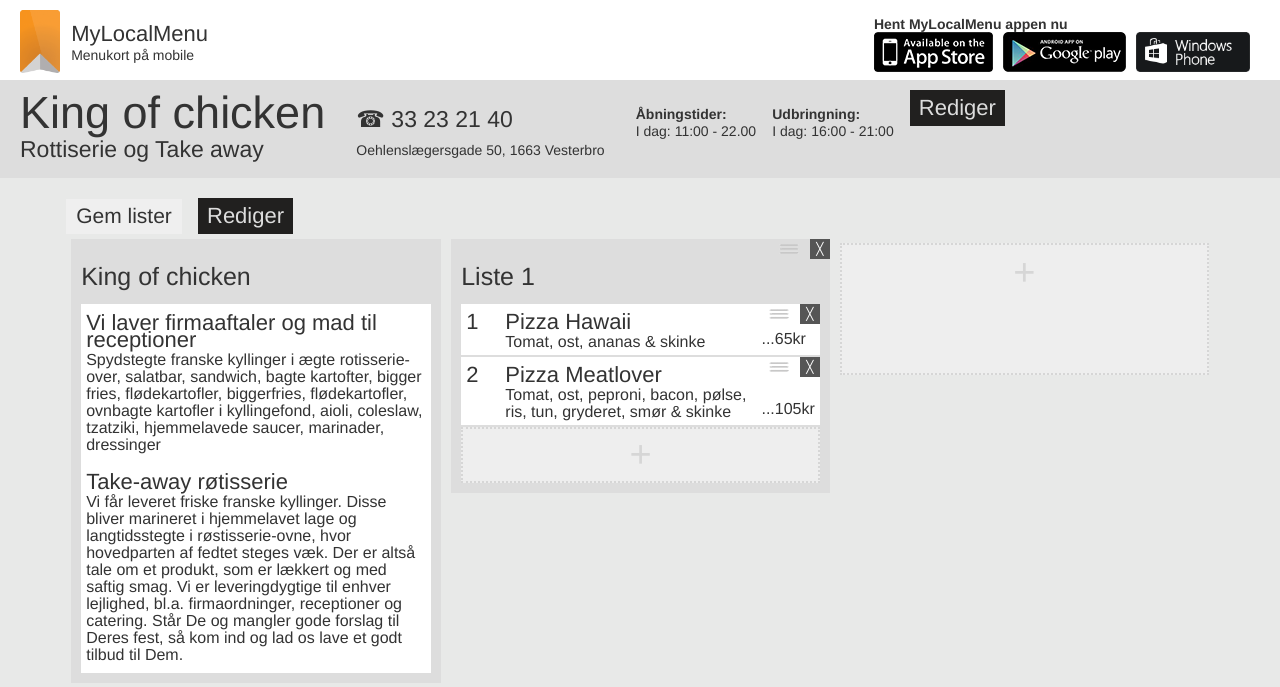
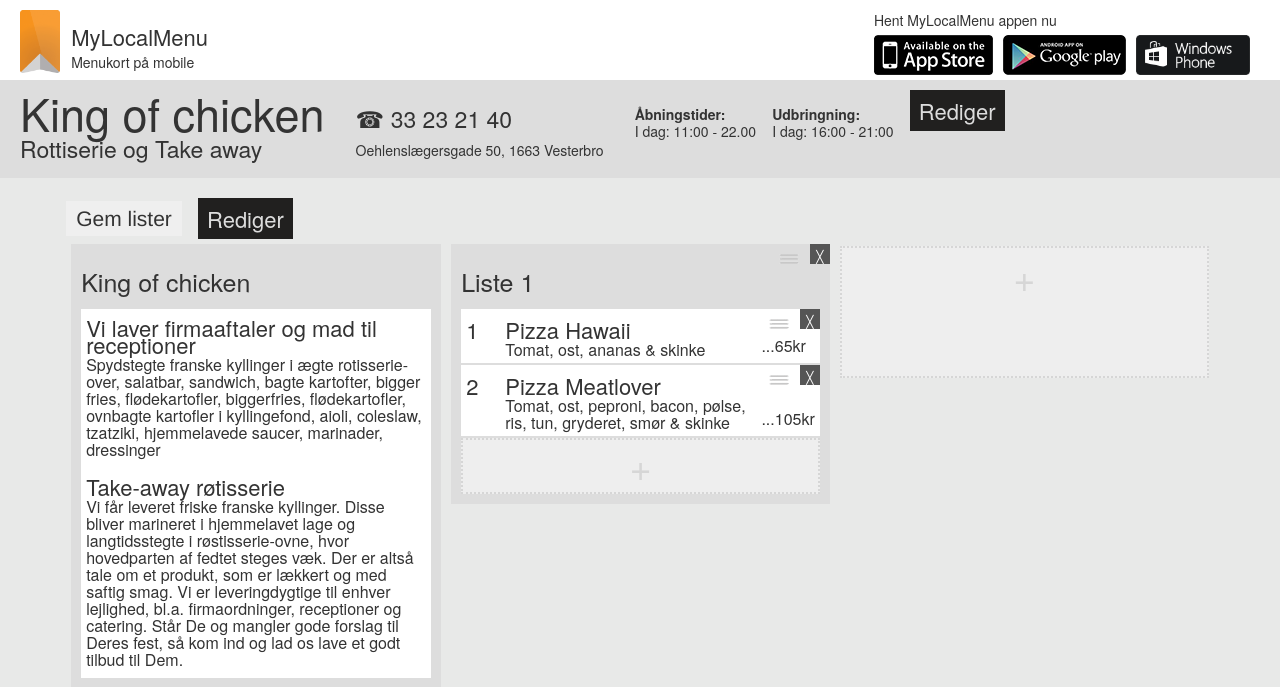
Before and after one commit to christianskovengaard/MyLocalMenu, a PHP site: page /admin.php in a window 1280 px wide. Shown: the top 687 px of the page. Run offline with PHP 8.4, Linux system fonts and the light colour scheme.

Commit message:
change fonts admin.php

```diff
--- a/admin.php
+++ b/admin.php
@@ -31,7 +31,7 @@
                          <h6>Menukort på mobile</h6>
                     </div>
                     <div class="appGetInfo">
-                        <h4><b>Hent MyLocalMenu appen nu</b></h4>
+                        <h6>Hent MyLocalMenu appen nu</h6>
                         <img src="img/getAppleApp.png"><img src="img/getAndroidApp.png"><img src="img/getWindowsApp.png">
                     </div>
                 </div>
--- a/css/general_admin.css
+++ b/css/general_admin.css
@@ -14,15 +14,13 @@ body,html { width: 100%; height: 100%; margin: 0px; background: #e8e9e8; }
 
 /* ::::::::::::::::: TEKST, LINKS OG INPUT :::::::::::::::::::::  */
 
-h1, h2, h3, h4, h5, h6, a, div  {
-    /*font-family: "Bariol Bold", Arial, "Lucida Grande", sans-serif;*/
-    font-family: "HelveticaNeue-Light", "Helvetica Neue Light", "Helvetica Neue", Helvetica, Arial, "Lucida Grande", sans-serif;
+h5, h6  {
+    font-family:"Bariol", "HelveticaNeue", "Helvetica Neue", "Helvetica Neue", Helvetica, Arial, "Lucida Grande", sans-serif;
     font-weight : normal; color:#333;
 }
 
- p {
-    /*font-family: "Bariol Light", Arial, "Lucida Grande", sans-serif;*/
-    font-family: "HelveticaNeue-Light", "Helvetica Neue Light", "Helvetica Neue", Helvetica, Arial, "Lucida Grande", sans-serif;
+h1, h2, h3, h4, a, p, div  {
+    font-family: "HelveticaNeue", "Helvetica Neue", "Helvetica Neue", Helvetica, Arial, "Lucida Grande", sans-serif;
     font-weight : normal; color:#333;
 }
 
```
